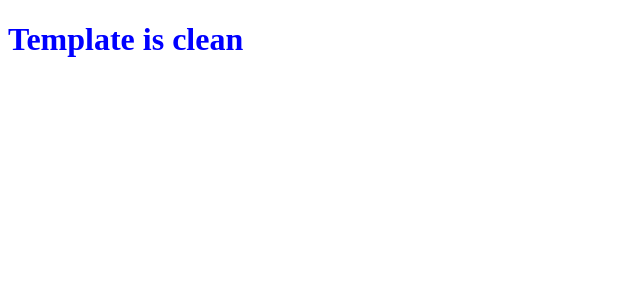
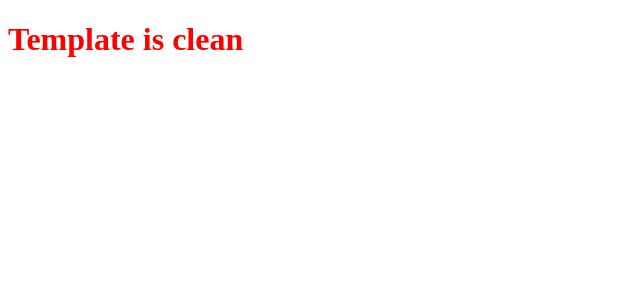
Before and after one commit to MarkfromDK/Team-4_Webdev, a Vue app in the folder semesterprojekt_webdev/: page / in a window 1280 px wide. Shown: the top 300 px of the page, without its empty margins (0-640 px from the left). Built offline with nearby package versions, Linux system fonts and the light colour scheme.

Commit message:
Ny farve

```diff
--- a/semesterprojekt_webdev/src/assets/scss/_hello-world.scss
+++ b/semesterprojekt_webdev/src/assets/scss/_hello-world.scss
@@ -1,4 +1,4 @@
 .text-large {
     font-size: 2em;
-    color: blue;
+    color: red;
 }
```
